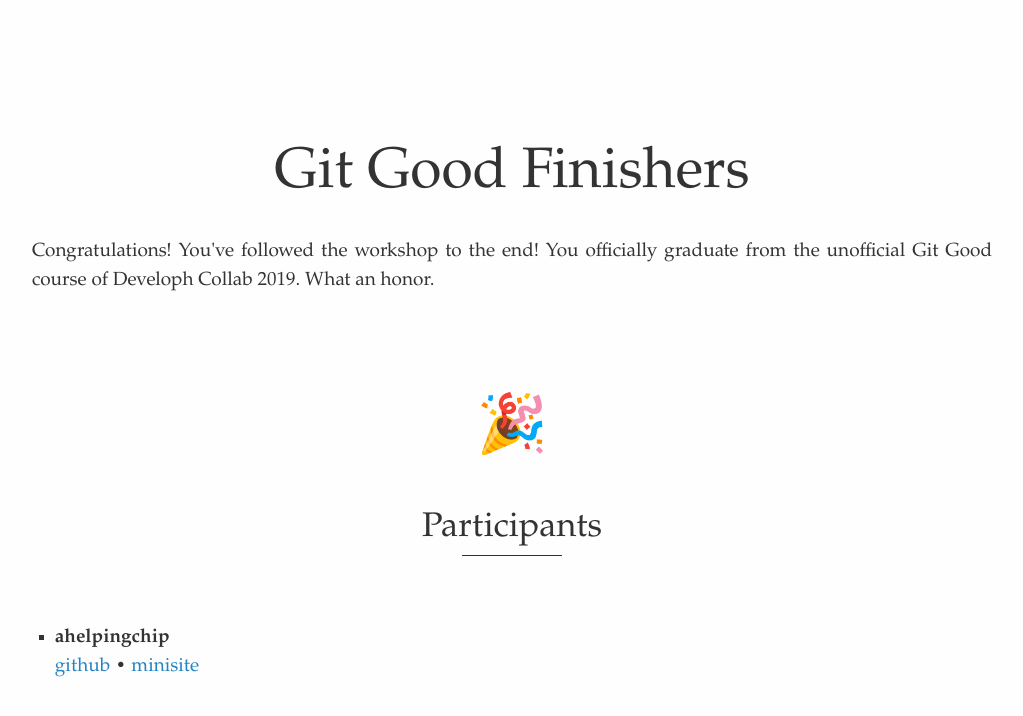
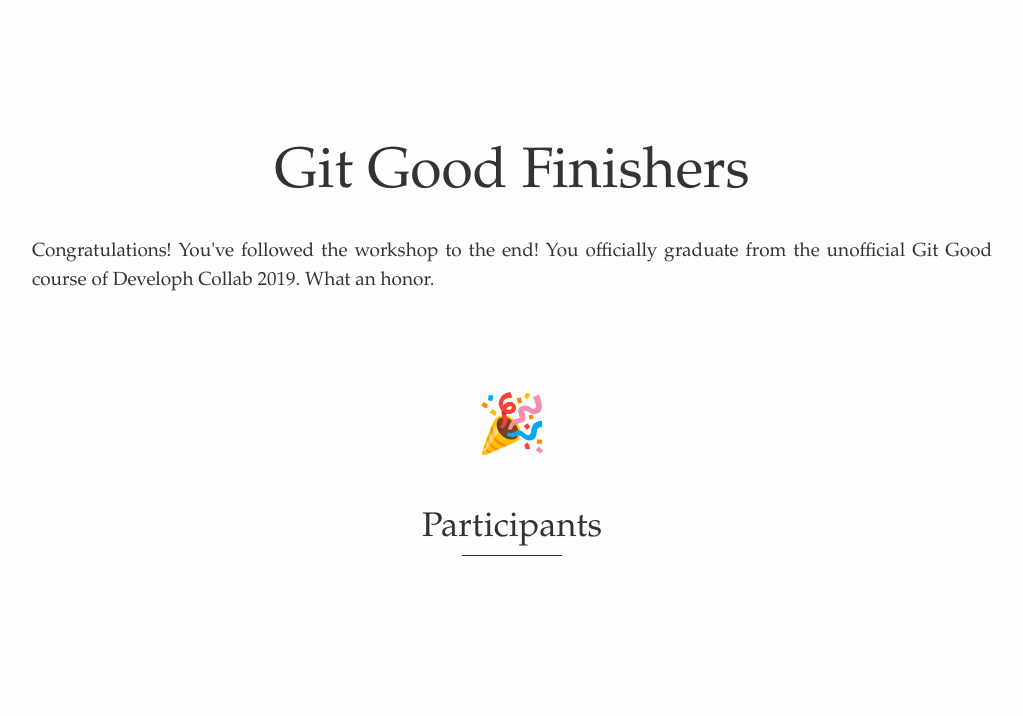
Before and after one commit to ahelpingchip/gitgood-finishers, a plain HTML site: page index.html in a window 1280 px wide. Shown: the whole page, without its empty margins (128-1151 px from the left). Drawn offline with Linux system fonts and the light colour scheme; no server answers.

Commit message:
oops more bugs

```diff
--- a/index.html
+++ b/index.html
@@ -10,12 +10,8 @@
 <h2><a name="participants" class="md-header-anchor"></a>
 <span>Participants</span></h2><p>&nbsp;</p>
 
-<ul>
-  <li>
-    <strong>ahelpingchip</strong><br>
-    <a href="">github</a> • <a href="">minisite</a>
-  </li>
-</ul>
+<div id="people"></div>
+
 <script>
 (async () => {
   const response = await fetch('https://api.github.com/repos/ahelpingchip/gitgood-finishers/contents/participants');
@@ -25,7 +21,7 @@
     htmlString += `<li><strong>${file.name}</strong><br><a href="https://github.com/${file.name}">github</a> • <a href="${file.path}">minisite</a</li>`;
   }
   htmlString += '</ul>';
-  document.getElementsByTagName('body')[0].innerHTML = htmlString;
+  document.getElementById('people').innerHTML = htmlString;
 })()
 </script>
 </div>
```
